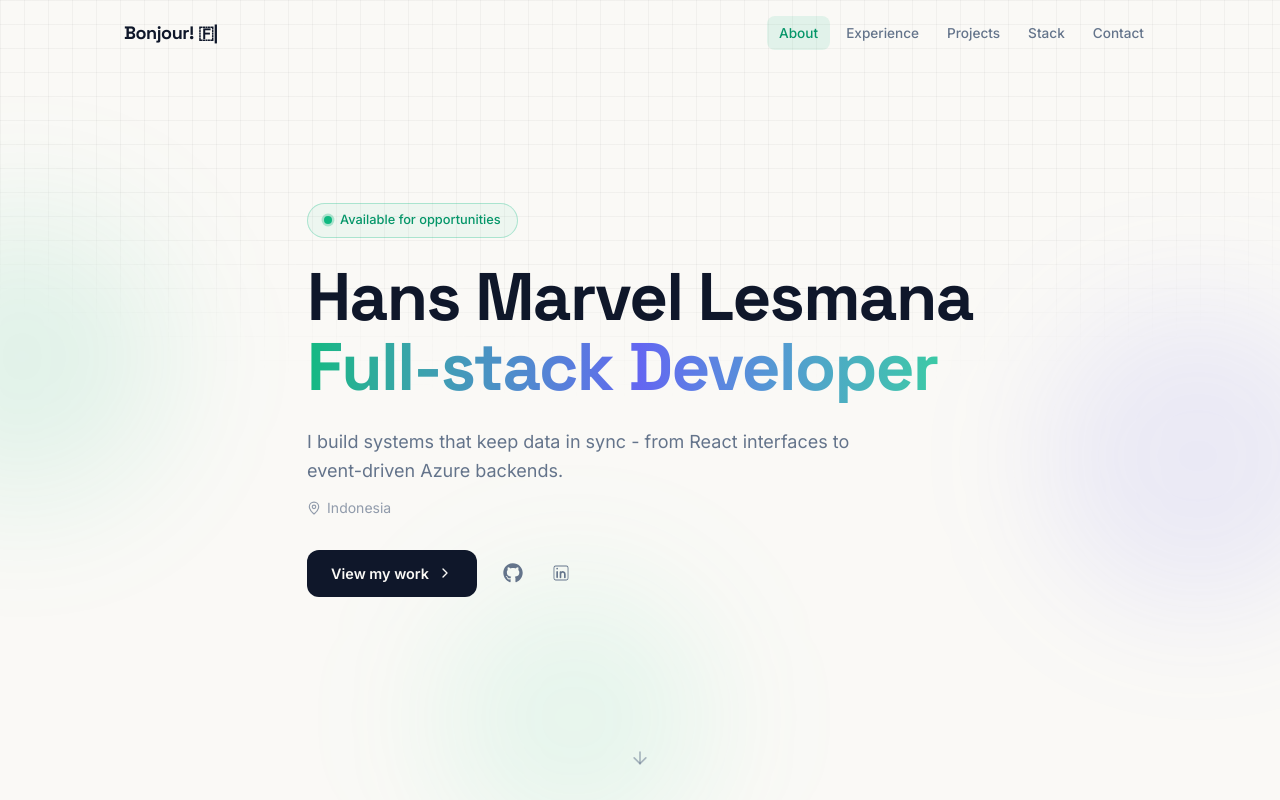
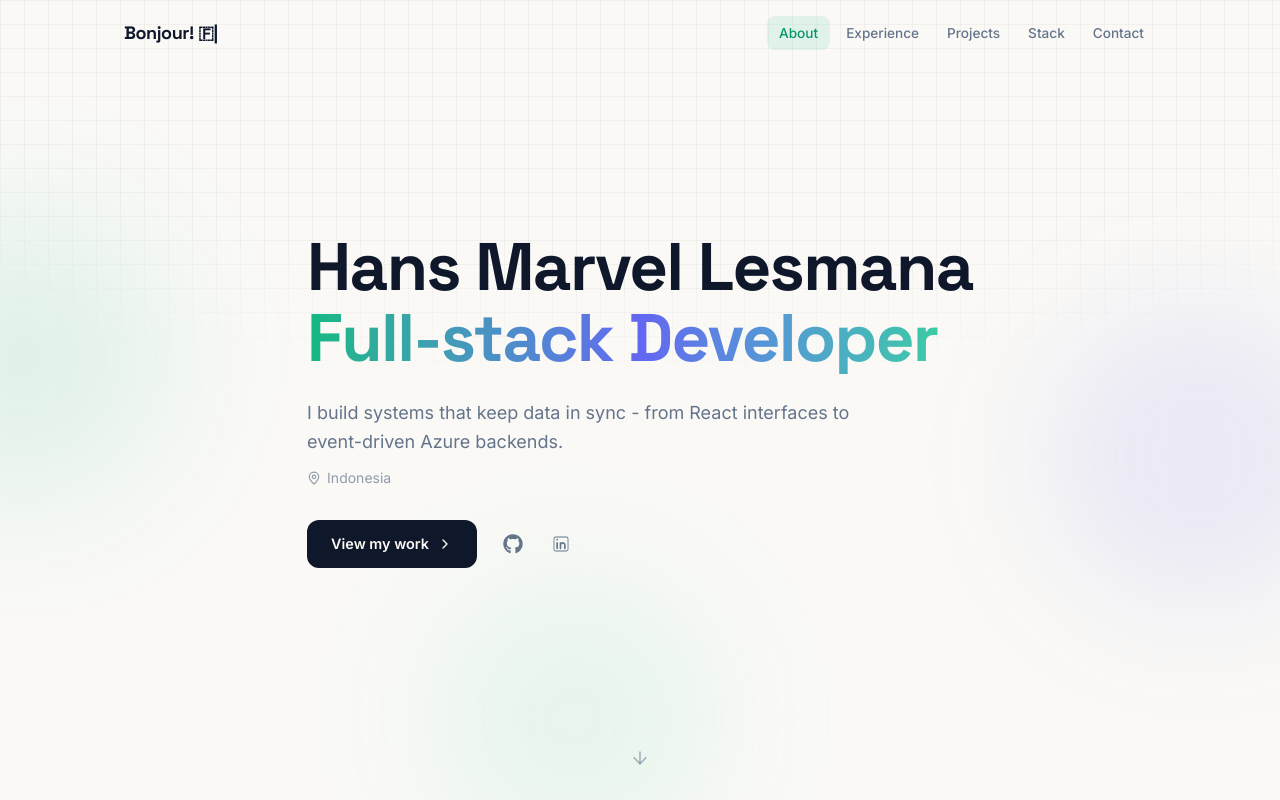
Before and after one commit to HmmmAha/portfolio, a React (Vite) app: page / in a window 1280 px wide. Shown: the top 800 px of the page. Built offline with nearby package versions, Linux system fonts and the light colour scheme.

Commit message:
feat: remove available for work badge

```diff
--- a/src/components/sections/Hero.tsx
+++ b/src/components/sections/Hero.tsx
@@ -51,27 +51,6 @@ export function Hero({
       />
 
       <div className="relative z-10 mx-auto max-w-[1080px] px-6 py-32">
-        {/* Available badge */}
-        {availableForWork && (
-          <motion.div
-            variants={scaleIn}
-            initial="hidden"
-            animate="visible"
-            transition={{ delay: 0.2 }}
-            className="mb-6 inline-flex items-center gap-2 rounded-full border border-signal/30 bg-signal/5 px-4 py-1.5 text-[0.8rem] font-medium text-signal-dark"
-          >
-            <span className="relative flex h-2 w-2">
-              <motion.span
-                animate={{ scale: [1, 2, 1], opacity: [0.75, 0, 0.75] }}
-                transition={{ duration: 1.5, repeat: Infinity }}
-                className="absolute inline-flex h-full w-full rounded-full bg-signal"
-              />
-              <span className="relative inline-flex h-2 w-2 rounded-full bg-signal" />
-            </span>
-            Available for opportunities
-          </motion.div>
-        )}
-
         <motion.h1
           initial={{ opacity: 0, y: 30 }}
           animate={{ opacity: 1, y: 0 }}
```
